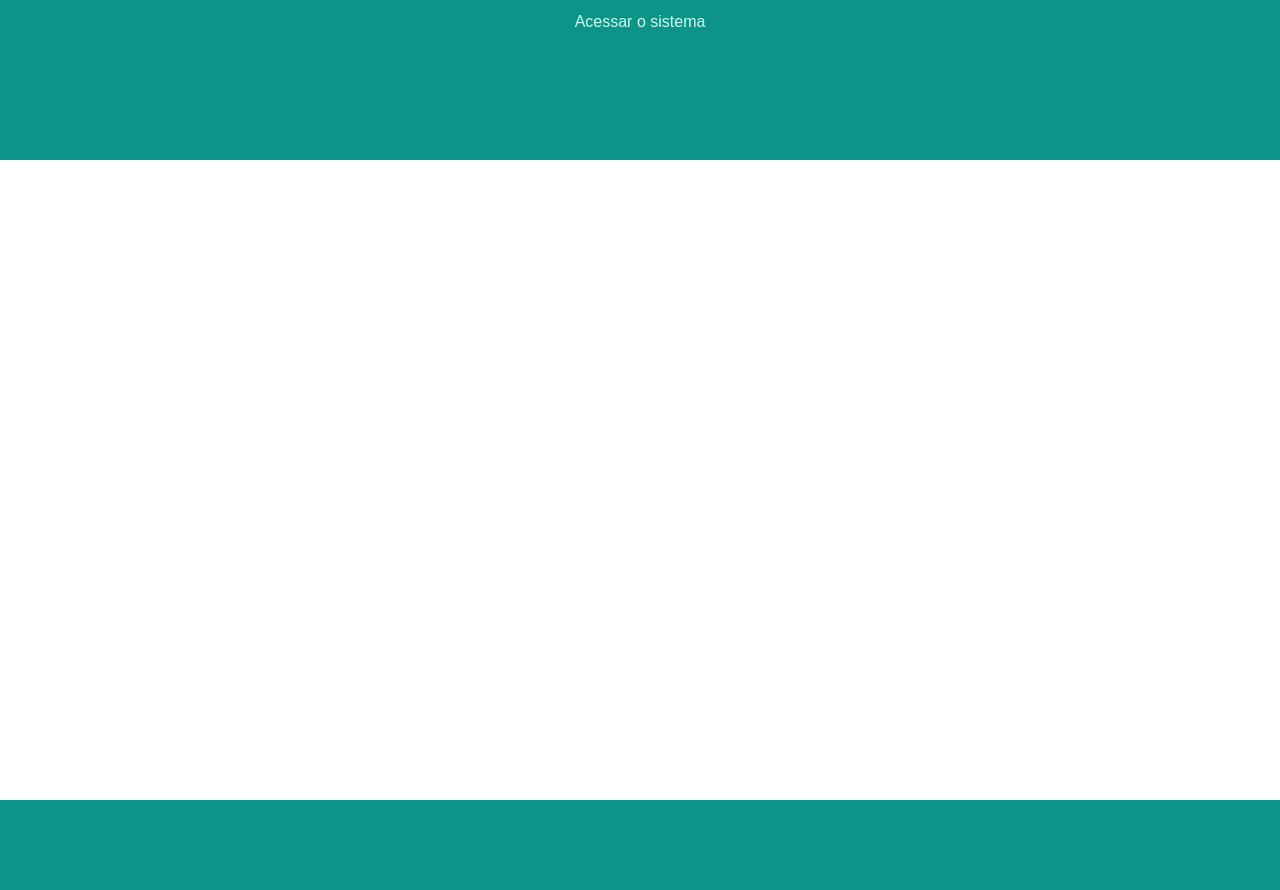
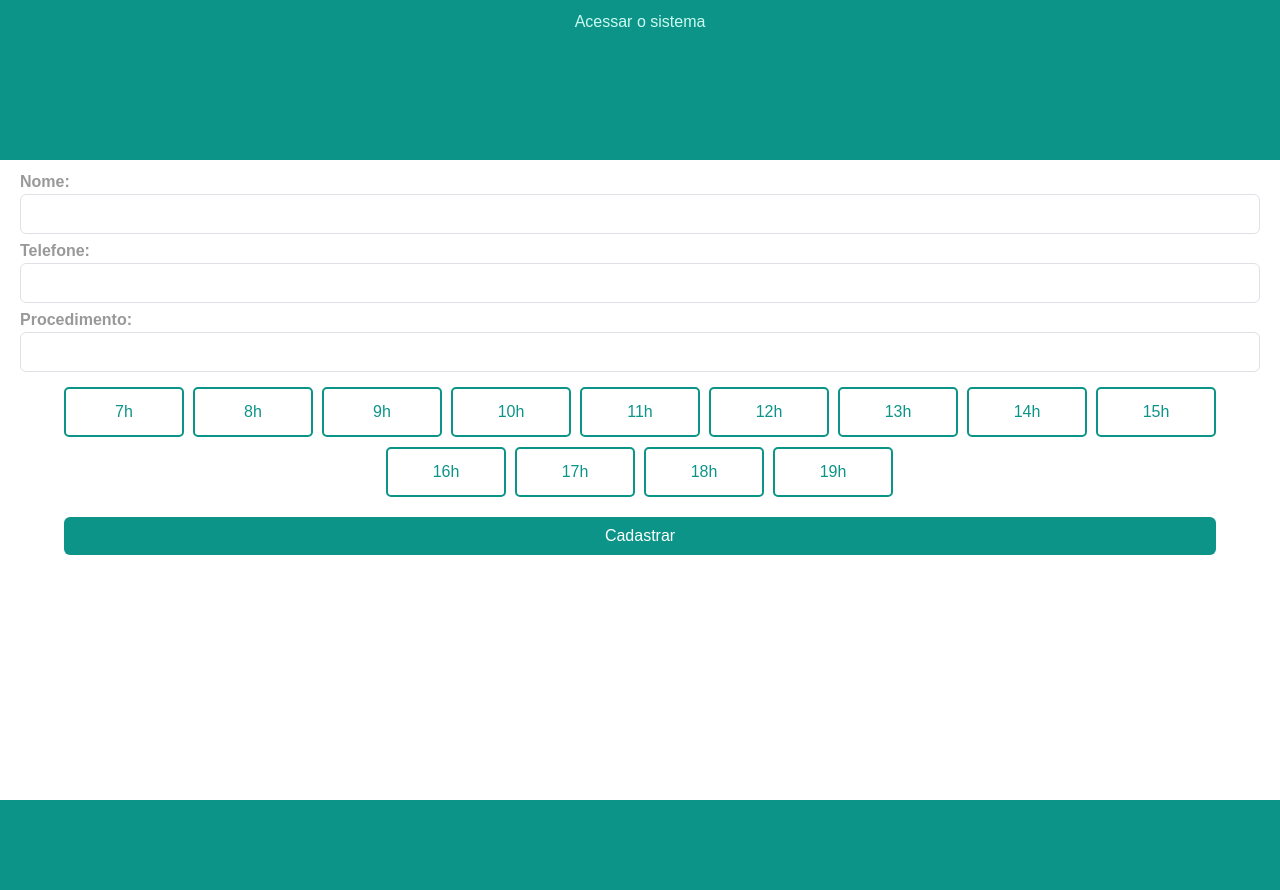
Before and after one commit to MayconD27/Agenda-Facil, a PHP site: page / in a window 1280 px wide. Run offline with PHP 8.4, Linux system fonts and the light colour scheme; lists and menus that the app fills with data are empty.

Commit message:
criada tela de cadastro unitário

```diff
--- a/index.html
+++ b/index.html
@@ -4,6 +4,7 @@
     <meta charset="UTF-8">
     <meta name="viewport" content="width=device-width, initial-scale=1.0">
     <title>Agenda Fácil</title>
+    <link href="https://cdn.jsdelivr.net/npm/bootstrap@5.3.3/dist/css/bootstrap.min.css" rel="stylesheet">
     <link rel="stylesheet" href="style/index.css">
     <link rel="stylesheet" href="style/page.css">
 </head>
@@ -14,6 +15,64 @@
         </div>
     </main>
     <section class="main-container">
+        <form action="" method="post">
+            <div class="form-group">
+                <label>Nome: </label>
+                <input type="text" name="nome" class="form-control">
+            </div>
+            <div class="form-group">
+                <label>Telefone: </label>
+                <input type="text" name="telefone" class="form-control">
+            </div>
+            <div class="form-group">
+                <label>Procedimento: </label>
+                <select name="procedimento" id="" class="form-control"></select>
+            </div>
+
+
+            <div class="btn-group" role="group" aria-label="Seleção de hora">
+                <input type="radio" class="btn-check" name="horas" id="hora7" value="7" required>
+                <label class="btn btn-outline-teal" for="hora7">7h</label>
+
+                <input type="radio" class="btn-check" name="horas" id="hora8" value="8">
+                <label class="btn btn-outline-teal" for="hora8">8h</label>
+
+                <input type="radio" class="btn-check" name="horas" id="hora9" value="9">
+                <label class="btn btn-outline-teal" for="hora9">9h</label>
+
+                <input type="radio" class="btn-check" name="horas" id="hora10" value="10">
+                <label class="btn btn-outline-teal" for="hora10">10h</label>
+
+                <input type="radio" class="btn-check" name="horas" id="hora11" value="11">
+                <label class="btn btn-outline-teal" for="hora11">11h</label>
+
+                <input type="radio" class="btn-check" name="horas" id="hora12" value="12">
+                <label class="btn btn-outline-teal" for="hora12">12h</label>
+
+                <input type="radio" class="btn-check" name="horas" id="hora13" value="13">
+                <label class="btn btn-outline-teal" for="hora13">13h</label>
+
+                <input type="radio" class="btn-check" name="horas" id="hora14" value="14">
+                <label class="btn btn-outline-teal" for="hora14">14h</label>
+
+                <input type="radio" class="btn-check" name="horas" id="hora15" value="15">
+                <label class="btn btn-outline-teal" for="hora15">15h</label>
+
+                <input type="radio" class="btn-check" name="horas" id="hora16" value="16">
+                <label class="btn btn-outline-teal" for="hora16">16h</label>
+
+                <input type="radio" class="btn-check" name="horas" id="hora17" value="17">
+                <label class="btn btn-outline-teal" for="hora17">17h</label>
+
+                <input type="radio" class="btn-check" name="horas" id="hora18" value="18">
+                <label class="btn btn-outline-teal" for="hora18">18h</label>
+
+                <input type="radio" class="btn-check" name="horas" id="hora19" value="19">
+                <label class="btn btn-outline-teal" for="hora19">19h</label>
+            </div>
+            <button class="btn"> Cadastrar </button>
+        </form>
+
 
     </section>
     <footer></footer>
--- a/style/index.css
+++ b/style/index.css
@@ -56,3 +56,76 @@ main{
     width: 100%;
     height: 90vh;
 }
+form{
+  margin: 10px auto;
+  display: flex;
+  flex-direction: column;
+
+}
+.btn-group{
+  display: flex;
+  width: 100%;
+  flex-direction: row;
+  flex-wrap: wrap;
+  justify-content: center;
+  align-items: center;
+  margin: 10px auto;
+  gap: 10px;
+}
+.btn-group .btn{
+  min-width: 120px;
+  max-width: 120px;
+  height: 50px;
+  border-radius: 5px !important;
+  display: flex;
+  align-items: center;
+  justify-content: center;
+    border: 2px solid var(--second-color);
+  color: var(--second-color);
+
+}
+
+
+.btn-group .btn:hover{
+  min-width: 120px;
+  max-width: 120px;
+  height: 50px;
+  border-radius: 5px !important;
+  display: flex;
+  align-items: center;
+  justify-content: center;
+  filter: brightness(.8);
+
+}
+.btn-outline-teal {
+  border: 2px solid #0d9488;
+  color: #0d9488;
+  background-color: transparent;
+}
+input, select{
+  width: 100%;
+  border: 1px solid #aaa;
+  border-radius: 5px;
+  height: 40px;
+  margin-bottom: 5px;
+  padding-left: 5px;
+  font-family: Verdana, Geneva, Tahoma, sans-serif;
+  font-weight: 600;
+}
+input[type="radio"]:checked + .btn-outline-teal {
+  background-color: #0d9488;
+  color: white;
+}
+.form-group{
+  padding: 0 20px;
+}
+.form-group label{
+  font-weight: 600;
+  color: #999;
+}
+form button{
+  width: 90%;
+  margin: 10px auto;
+  background-color: #0d9488 !important;
+  color: #fff !important;
+}
```
